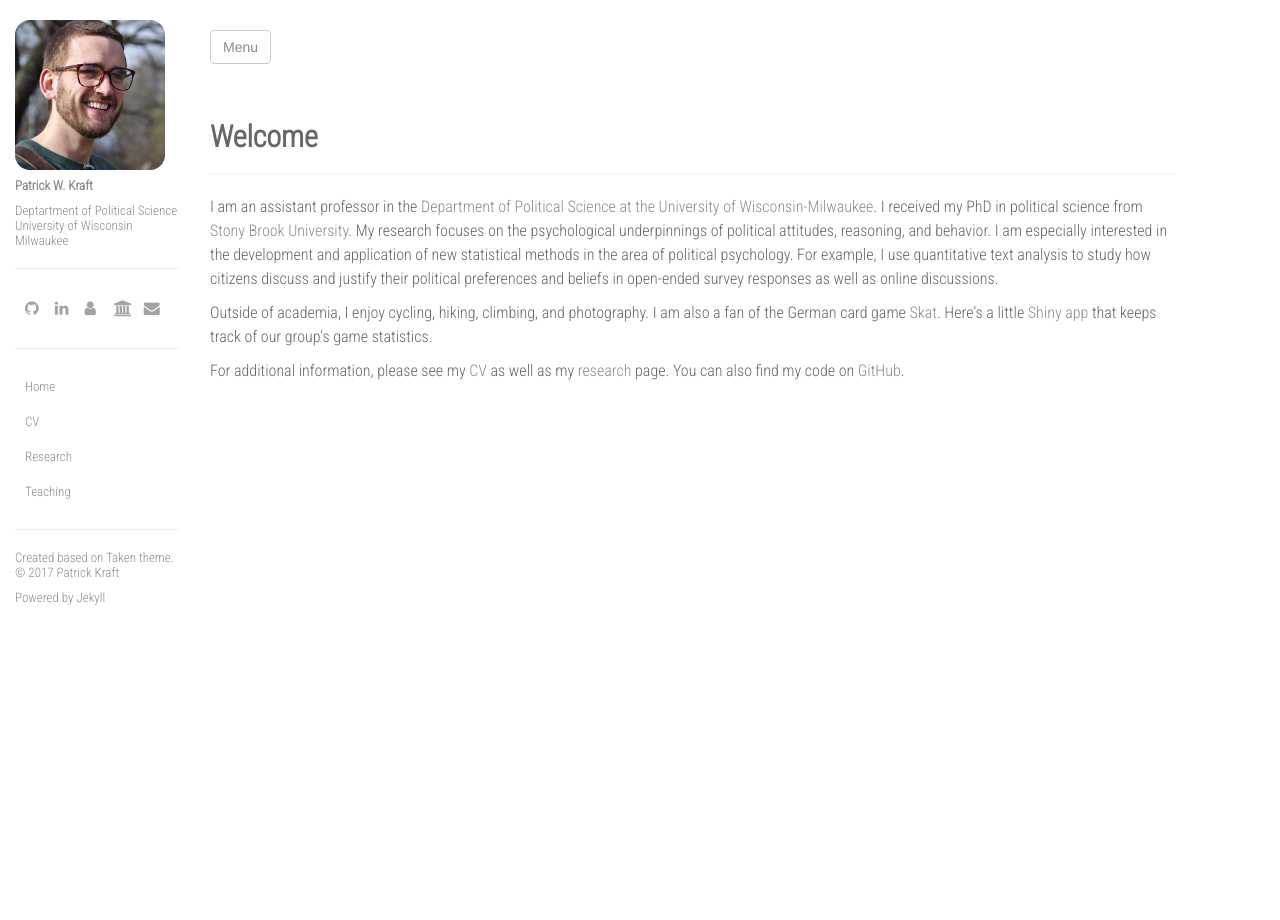
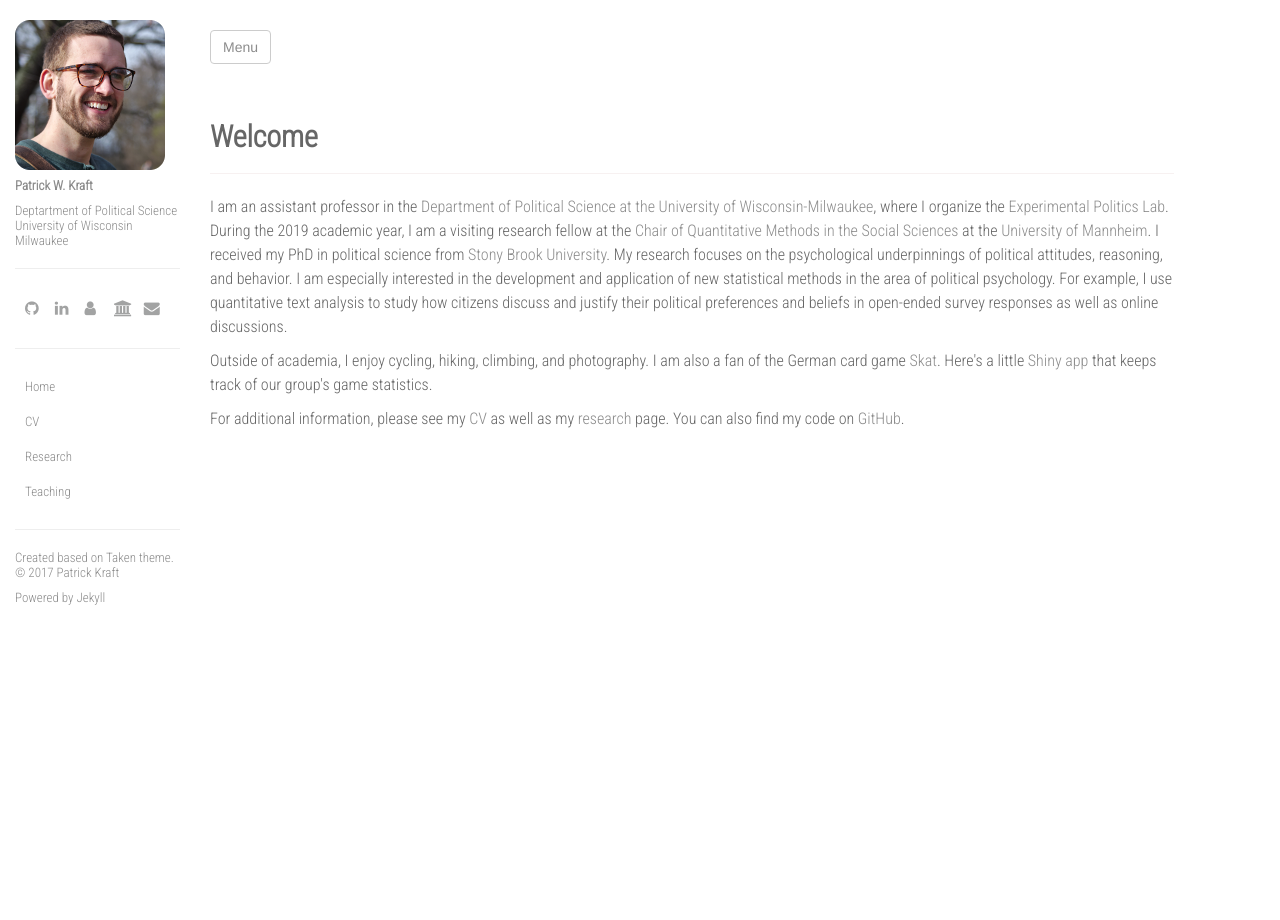
Before and after one commit to pwkraft/pwkraft-old.github.io, a Jekyll site: the page built from index.html, in a window 1280 px wide. Built offline with Jekyll 4.4.1, drawn with Linux system fonts in a browser that asks for light colours; nearby versions of some CDN libraries.

Commit message:
update intro

```diff
--- a/index.html
+++ b/index.html
@@ -10,7 +10,7 @@ layout: default
   <hr>
 
   <p>
-  I am an assistant professor in the <a href="https://uwm.edu/political-science/" target="blank">Department of Political Science at the University of Wisconsin-Milwaukee</a>. I received my PhD in political science from <a href="http://www.stonybrook.edu/polsci/" target="blank">Stony Brook University</a>. My research focuses on the psychological underpinnings of political attitudes, reasoning, and behavior. I am especially interested in the development and application of new statistical methods in the area of political psychology. For example, I use quantitative text analysis to study how citizens discuss and justify their political preferences and beliefs in open-ended survey responses as well as online discussions.
+  I am an assistant professor in the <a href="https://uwm.edu/political-science/" target="blank">Department of Political Science at the University of Wisconsin-Milwaukee</a>, where I organize the <a href="https://experimentalpolitics.github.io/" target="blank">Experimental Politics Lab</a>. During the 2019 academic year, I am a visiting research fellow at the <a href="http://methods.sowi.uni-mannheim.de/" target ="blank">Chair of Quantitative Methods in the Social Sciences</a> at the <a href="https://www.uni-mannheim.de/">University of Mannheim</a>. I received my PhD in political science from <a href="http://www.stonybrook.edu/polsci/" target="blank">Stony Brook University</a>. My research focuses on the psychological underpinnings of political attitudes, reasoning, and behavior. I am especially interested in the development and application of new statistical methods in the area of political psychology. For example, I use quantitative text analysis to study how citizens discuss and justify their political preferences and beliefs in open-ended survey responses as well as online discussions.
   </p>
 
   <p>
```
